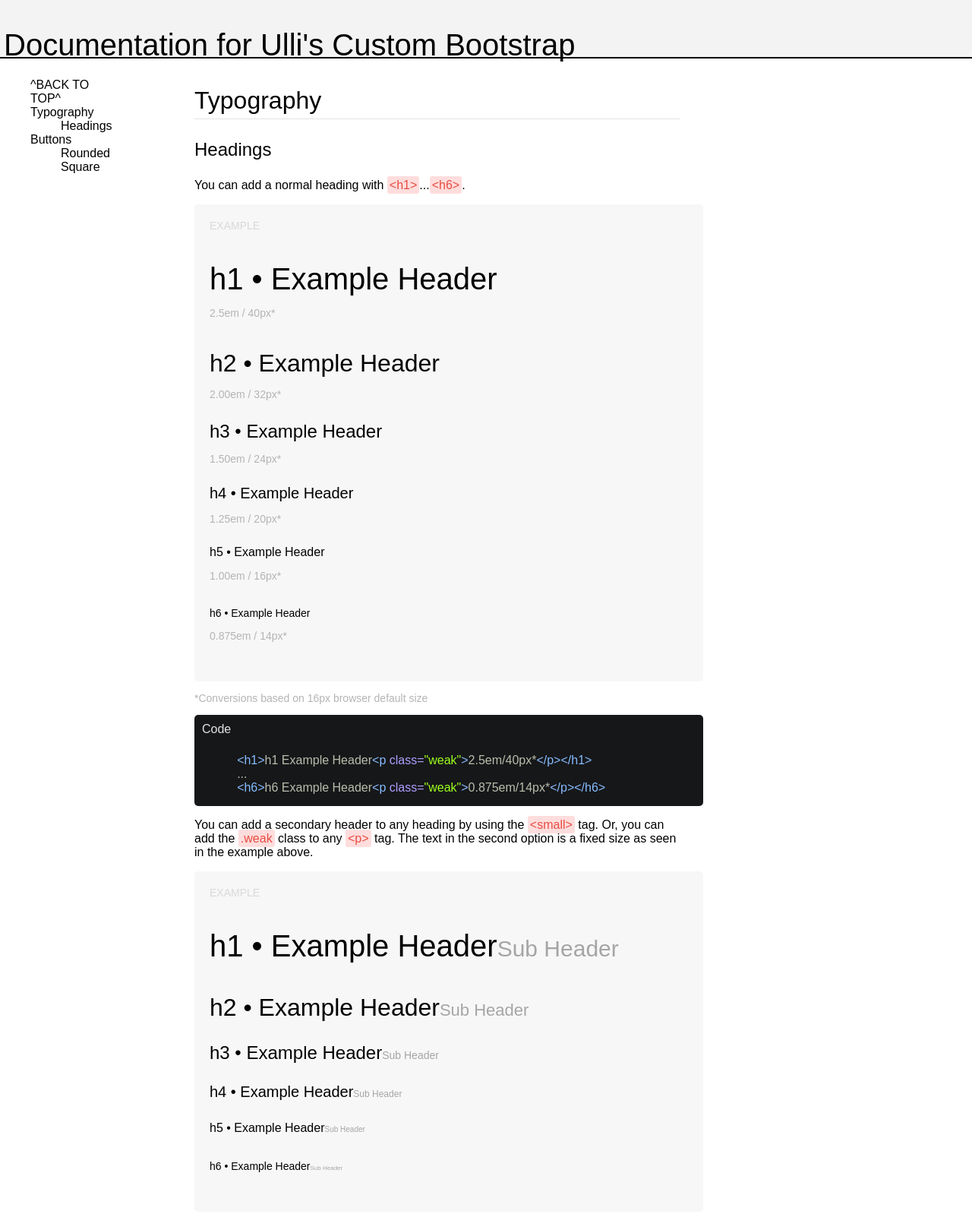
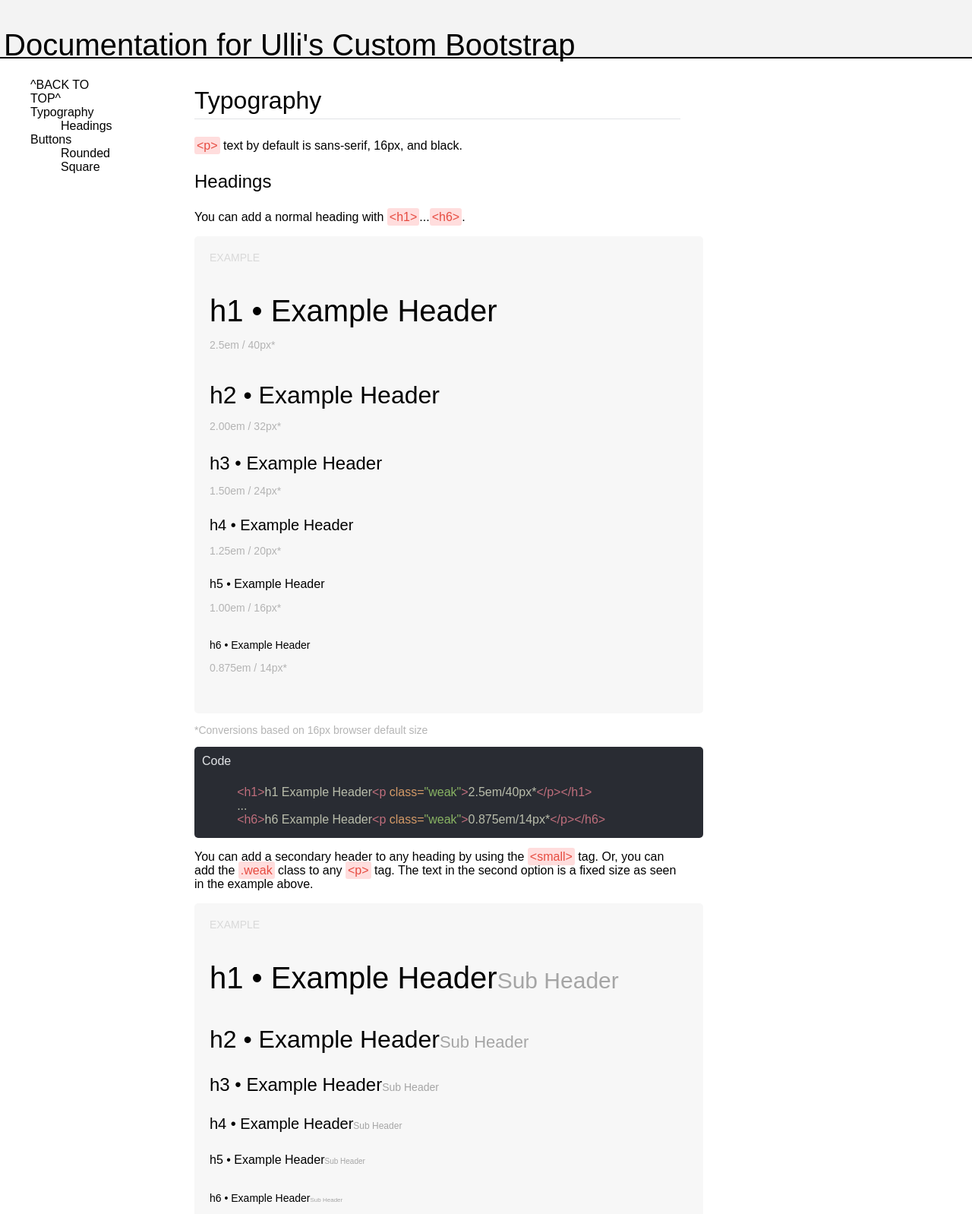
Before and after one commit to ullibodnar/custom-html-css-js-framework, a plain HTML site: page demo-page.html in a window 1280 px wide. Shown: the top 1598 px of the page at 76% size. Drawn offline with nearby package versions, Linux system fonts and the light colour scheme.

Commit message:
Changed code example box styling.

```diff
--- a/custom-bootstrap.css
+++ b/custom-bootstrap.css
@@ -85,6 +85,10 @@ h6 small {
   font-size: 8px;
 }
 
+p {
+  font-size: 16px;
+}
+
 p.weak {
   font-size: 14px;
   color: #B4B4B4;
@@ -136,17 +140,17 @@ section {
 /* This is to highlight code examples */
 /* Less than and greater than */
 span.tg {
-  color: #86BCFF;
+  color: #BF6E7C;
 }
 
 /* Options */
 span.op {
-  color: #AF9EFF;
+  color: #D49A67;
 }
 
 /* Quotation content */
 span.q {
-  color: #9EFF1D;
+  color: #88B363;
 }
 
 /* Text */
@@ -189,7 +193,7 @@ code.inline-code {
 
 .code-sample {
 
-  background-color: #161719;
+  background-color: #292C33;
 
   width: 100%;
   max-height: 100px;
--- a/demo-page.html
+++ b/demo-page.html
@@ -36,12 +36,11 @@
     </ul>
   </div>
   <div class="hero-unit">
-
     <section id="typography">
       <h2 class="section-header">Typography</h2>
+      <p><code class="inline-code">&lt;p&gt;</code> text by default is sans-serif, 16px, and black.</p>
       <section id="headings">
         <h3>Headings</h3>
-
         <p>You can add a normal heading with <code class="inline-code">&lt;h1&gt;</code>...<code class="inline-code">&lt;h6&gt;</code>.
           <div class="showcase">
             <div class="example-box">
--- a/demo-page.js
+++ b/demo-page.js
@@ -18,6 +18,6 @@ $(document).ready(function(){
 
 	    $('html, body').stop().animate({
 	        'scrollTop': $target.offset().top
-	    }, 900, 'swing');
+	    }, 700, 'swing');
 	});
  });
```
